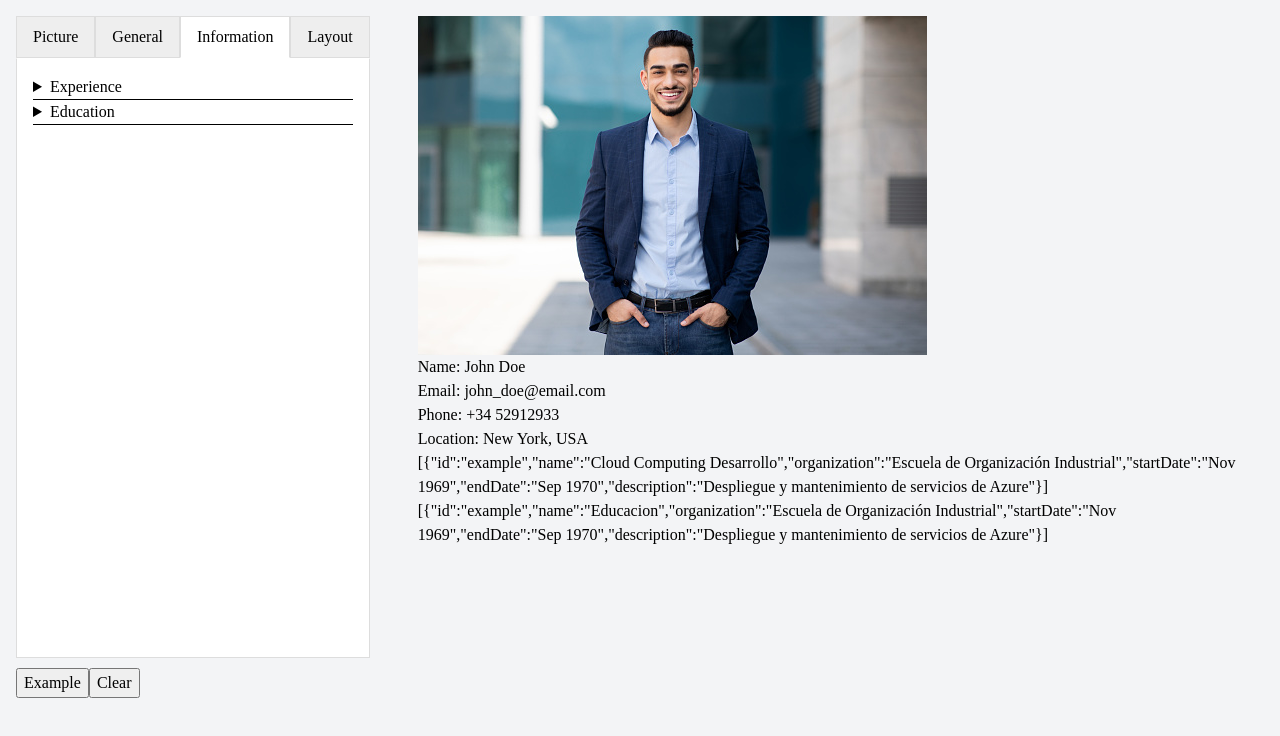
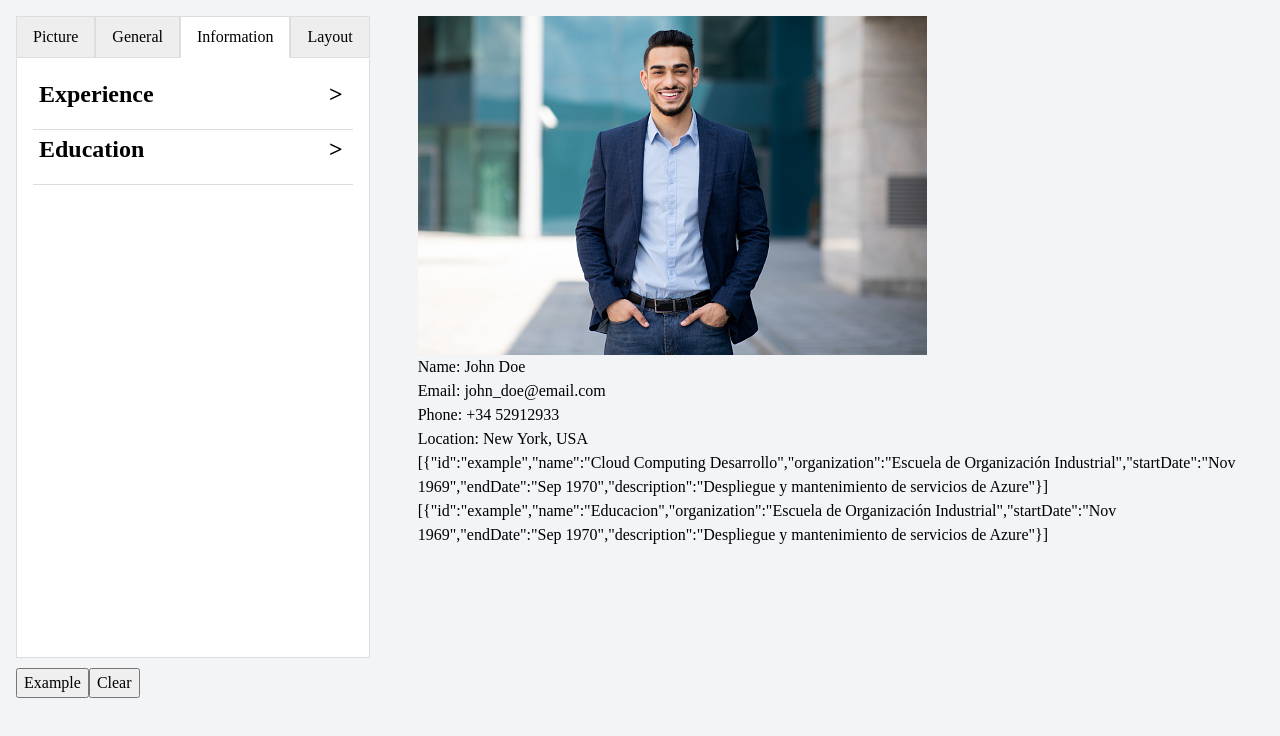
Before and after one commit to angelrcd/odin-cv-application, a React (Vite) app: page / in a window 1280 px wide. Both pictures are taken after a click on the tab "Information". Shown: the top 736 px of the page. Built offline with nearby package versions, Linux system fonts and the light colour scheme.

Commit message:
Change native html details accordions with self-implementation

```diff
--- a/src/components/EditorForms.jsx
+++ b/src/components/EditorForms.jsx
@@ -16,13 +16,12 @@ export default function EditorForms({
   onExperienceChange,
 }) {
   const [informationDetailsOpen, setInformationDetailsOpen] = useState(null);
-  const handleDetailsChange = (e, detailToOpen) => {
-    e.preventDefault();
-    if (detailToOpen === informationDetailsOpen) {
+  const handleDetailsChange = (accordionToOpen) => {
+    if (accordionToOpen === informationDetailsOpen) {
       setInformationDetailsOpen(null);
       return;
     }
-    setInformationDetailsOpen(detailToOpen);
+    setInformationDetailsOpen(accordionToOpen);
   };
 
   switch (currentTab) {
@@ -44,8 +43,8 @@ export default function EditorForms({
           onEducationChange={onEducationChange}
           experience={experience}
           onExperienceChange={onExperienceChange}
-          detailsOpen={informationDetailsOpen}
-          onDetailsChange={handleDetailsChange}
+          accordionOpen={informationDetailsOpen}
+          onAccordionOpenChange={handleDetailsChange}
         />
       );
     case 3:
--- a/src/components/tabs/Information.jsx
+++ b/src/components/tabs/Information.jsx
@@ -1,31 +1,100 @@
-import { useState } from "react";
-import InformationList from "./InformationList";
-
 export default function Information({
   education,
   onEducationChange,
   experience,
   onExperienceChange,
-  detailsOpen,
-  onDetailsChange,
+  accordionOpen,
+  onAccordionOpenChange,
 }) {
   return (
     <section id="information-form" role="tabpanel" className="editor-form">
-      <details onClick={(e) => onDetailsChange(e, 0)} open={detailsOpen === 0}>
-        <summary>Experience</summary>
-        <InformationList
-          information={experience}
-          onInformationChange={onExperienceChange}
-        />
-      </details>
+      <Accordion
+        summary="Experience"
+        index={0}
+        data={experience}
+        onDataChange={onExperienceChange}
+        accordionOpen={accordionOpen}
+        onAccordionOpenChange={onAccordionOpenChange}
+      />
 
-      <details onClick={(e) => onDetailsChange(e, 1)} open={detailsOpen === 1}>
-        <summary>Education</summary>
-        <InformationList
-          information={education}
-          onInformationChange={onEducationChange}
-        />
-      </details>
+      <Accordion
+        summary="Education"
+        index={1}
+        data={education}
+        onDataChange={onEducationChange}
+        accordionOpen={accordionOpen}
+        onAccordionOpenChange={onAccordionOpenChange}
+      />
     </section>
   );
 }
+
+function Accordion({
+  summary,
+  index,
+  data,
+  onDataChange,
+  accordionOpen,
+  onAccordionOpenChange,
+}) {
+  return (
+    <div className="accordion">
+      <Summary
+        summary={summary}
+        index={index}
+        accordionOpen={accordionOpen}
+        onAccordionOpenChange={onAccordionOpenChange}
+      />
+      {accordionOpen === index && (
+        <AccordionContent
+          summary={summary}
+          data={data}
+          onDataChange={onDataChange}
+        />
+      )}
+    </div>
+  );
+}
+
+function Summary({ summary, index, accordionOpen, onAccordionOpenChange }) {
+  const isOpen = accordionOpen === index;
+  return (
+    <h2>
+      <button
+        id={summary.toLowerCase() + "-toggle"}
+        aria-expanded={isOpen}
+        aria-controls={summary.toLowerCase() + "-content"}
+        className={`accordion-toggle ${isOpen ? "open" : ""}`}
+        onClick={() => onAccordionOpenChange(index)}>
+        {summary}
+      </button>
+    </h2>
+  );
+}
+
+function AccordionContent({ summary, data, onDataChange }) {
+  return (
+    <div
+      id={summary.toLowerCase() + "-content"}
+      aria-labelledby={summary.toLowerCase() + "-toggle"}>
+      <ul>
+        {data.map((dataUnit) => (
+          <DataListItem key={dataUnit.id} name={dataUnit.name} />
+        ))}
+      </ul>
+      <button>+ {summary}</button>
+    </div>
+  );
+}
+
+function DataListItem({ name }) {
+  return (
+    <li className="data-item">
+      <span>{name}</span>
+      <div>
+        <button>edit</button>
+        <button>remove</button>
+      </div>
+    </li>
+  );
+}
--- a/src/components/tabs/InformationList.jsx
+++ /dev/null
@@ -1,9 +0,0 @@
-export default function InformationList({ information, onInformationChange }) {
-  return (
-    <ul>
-      {information.map((infoUnit) => (
-        <li key={infoUnit.id}>{infoUnit.name}</li>
-      ))}
-    </ul>
-  );
-}
--- a/src/index.css
+++ b/src/index.css
@@ -109,20 +109,46 @@ body {
 }
 
 /* Information tab */
-#information-form {
-  & details[open] summary {
-    color: #1095C1;
-  }
+#information-form ul {
+  padding: 0;
+  list-style: none;
+}
 
-  & details {
-    color: black;
-  }
+.accordion {
+  border-bottom: 1px solid #ddd;
+  padding-bottom: 1rem;
+}
 
-  & details {
-    border-bottom: 1px solid #000;
-  }
+.accordion-toggle {
+  cursor: pointer;
+  width: 100%;
+  position: relative;
+  border: none;
+  background-color: transparent;
+  text-align: left;
+  transition: all 100ms ease-in-out;
+}
 
-  & summary::before {
-    display: none;
-  }
+.accordion-toggle.open {
+  color: #1095C1;
 }
+
+.accordion-toggle::after {
+  content: ">";
+  position: absolute;
+  display: inline-block;
+  margin-left: auto;
+  transition: transform  200ms ease-in-out;
+  right: 10px;
+}
+
+.accordion-toggle.open::after {
+  transform: rotate(90deg);
+}
+
+.data-item {
+  display: flex;
+  gap: 1rem;
+  align-items: center;
+  justify-content: space-between  ;
+}
```
